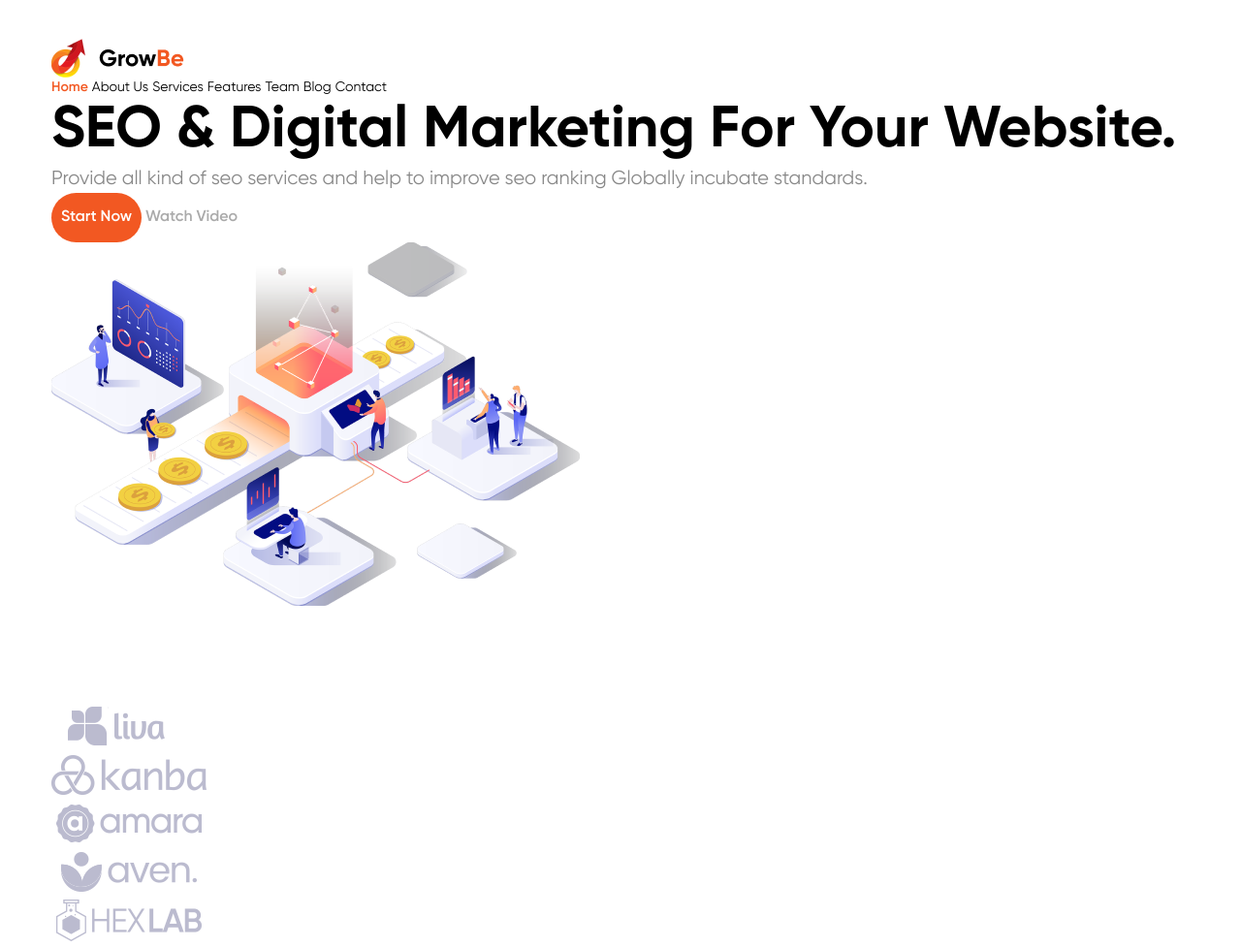
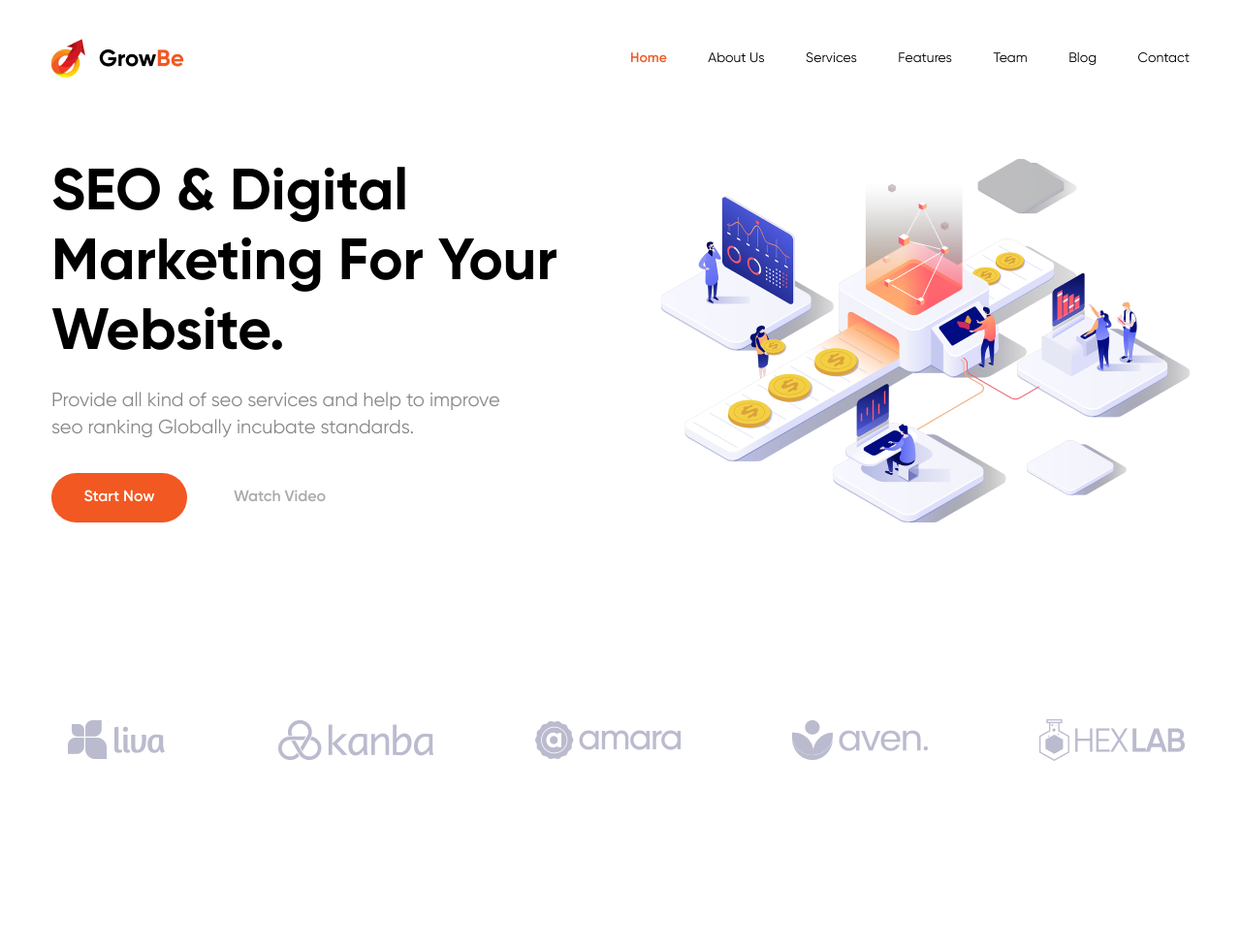
Before and after one commit to jagur23/web_seminar3_4_5_homeworks, a plain HTML site: page index.html in a window 1280 px wide. Shown: the whole page at 97% size. After the commit the page ends 889 px from the top, so only its background shows below. Drawn offline with Linux system fonts and the light colour scheme.

Commit message:
Seminar 4 homework

```diff
--- a/index.html
+++ b/index.html
@@ -8,9 +8,9 @@
   </head>
   <body>
     <header class="header">
-      <nav class="container">
+      <nav class="container navigation">
         <a href="#"><img src="./img/headerLogo.png" alt="Main logo" /></a>
-        <div>
+        <div class="header__rightMenu">
           <a id="header__homeLink" href="#">Home</a>
           <a href="#">About Us</a>
           <a href="#">Services</a>
@@ -26,9 +26,10 @@
         <div>
           <h1>SEO & Digital Marketing For Your Website.
           </h1>
-          <h2>Provide all kind of seo services and help to improve seo ranking Globally incubate standards.
+          <h2>Provide all kind of seo services and help to improve
+            seo ranking Globally incubate standards.
           </h2>
-          <div>
+          <div class="mainContent__leftSide-btns">
             <button class="mainContent__leftSide-leftBtn">Start Now</button>
             <button class="mainContent__leftSide-rightBtn">Watch Video</button>
           </div>
--- a/style.css
+++ b/style.css
@@ -40,14 +40,17 @@
     font-size: 60px;
     line-height: 120%;
     color: #000000;
+    margin-bottom: 20px;
   }
 
   h2 {
+    width: 490px;
     font-family: "Gilroy-Regular";
     font-weight: 400;
     font-size: 20px;
     line-height: 140%;
     color: #888888;
+    margin-bottom: 32px;
   }
 
   .container {
@@ -55,8 +58,20 @@
     margin: 0 auto;
   }
 
+  .navigation {
+    display: flex;
+    align-items: center;
+    justify-content: space-between;
+  }
+
   .header {
     margin-top: 40px;
+  }
+
+  .header__rightMenu {
+    width: 577px;
+    display: flex;
+    justify-content: space-between;
   }
 
   .header a {
@@ -74,11 +89,18 @@
   }
 
   .main {
+    margin-top: 84px;
     margin-bottom: 100px;
   }
 
   .mainContent {
+    display: flex;
+    gap: 73px;
+  }
 
+  .mainContent__leftSide-btns {
+    display: flex;
+    gap: 48px;
   }
 
 .mainContent__leftSide-leftBtn {
@@ -92,6 +114,7 @@
   color: #FFFFFF;
   border: none;
   cursor: pointer;
+  width: 140px;
 }
 
 .mainContent__leftSide-rightBtn {
@@ -106,10 +129,11 @@
 }
 
 .footer {
-  margin-top: 100px;
+  margin-top: 200px;
   margin-bottom: 100px;
 }
 
 .logos {
-
+  display: flex;
+  justify-content: space-between;
 }
```
